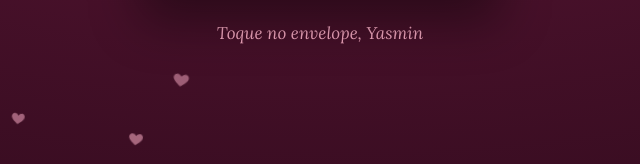
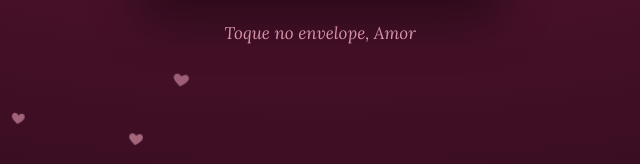
Before and after one commit to Ed3r50n/cartinha, a plain HTML site: page index.html in a window 1280 px wide. Shown: the part 466-630 px from the top of the page, 320-960 px from the left. Drawn offline with Linux system fonts and the light colour scheme.

Commit message:
atualizacao

```diff
--- a/index.html
+++ b/index.html
@@ -69,7 +69,7 @@ button:focus-visible{outline:3px solid var(--gold);outline-offset:3px}
     <div class="flap"></div>
     <div class="seal"><svg viewBox="0 0 24 24"><path d="M12 21s-7.5-4.6-9.6-9.3C.9 8.2 3 4.5 6.6 4.5c2.1 0 3.9 1.3 5.4 3.2 1.5-1.9 3.3-3.2 5.4-3.2 3.6 0 5.7 3.7 4.2 7.2C19.5 16.4 12 21 12 21z"/></svg></div>
   </div>
-  <p class="hint" id="hint">Toque no envelope, Yasmin</p>
+  <p class="hint" id="hint">Toque no envelope, Amor</p>
 
   <article class="letter" id="letter">
     <h1 class="line">Meu amor,</h1>
```
